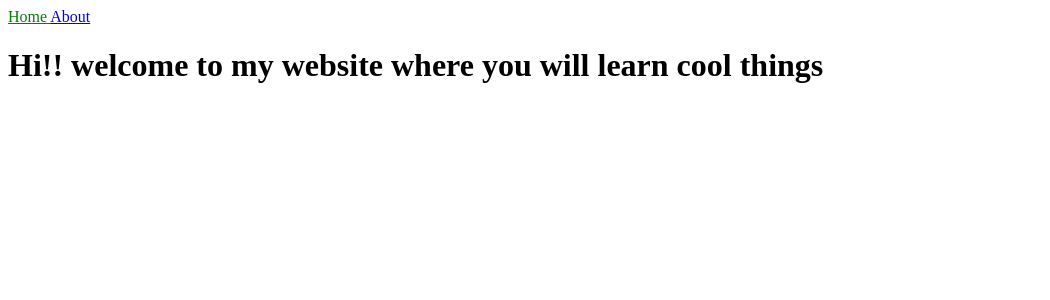
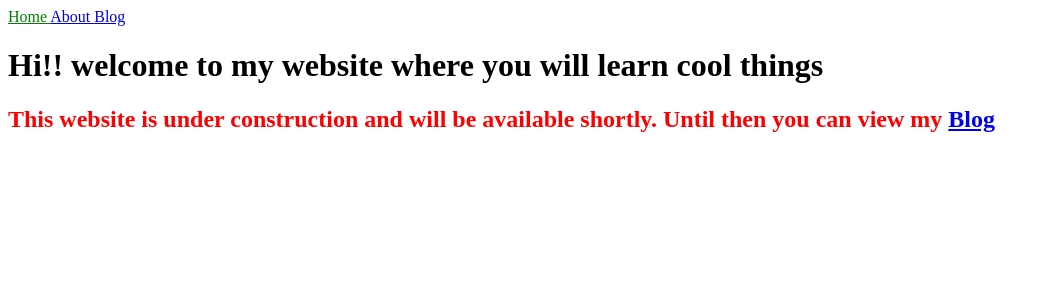
Before and after one commit to jitendra8911/jitendra8911.github.io, a Jekyll site: the page built from index.html, in a window 1280 px wide. Shown: the top 300 px of the page, without its empty margins (0-1050 px from the left). Built offline with Jekyll 4.4.1, drawn with Linux system fonts in a browser that asks for light colours.

Commit message:
add blog tab and start adding projects under it

```diff
--- a/_data/navigation.yaml
+++ b/_data/navigation.yaml
@@ -2,3 +2,5 @@
   link: /
 - name: About
   link: /about.html
+- name: Blog
+  link: /Blog.html
--- /dev/null
+++ b/_sass/blog.scss
@@ -0,0 +1,3 @@
+.blog{
+
+}
--- /dev/null
+++ b/_sass/home.scss
@@ -0,0 +1,5 @@
+.home {
+  .note {
+    color: red;
+  }
+}
--- a/assets/css/styles.scss
+++ b/assets/css/styles.scss
@@ -3,3 +3,4 @@
 ---
 
 @import "main";
+@import "home";
--- a/index.html
+++ b/index.html
@@ -4,5 +4,7 @@ title: Home
 layout: default
 
 ---
-
-<h1>{{ "hi!! Welcome to my website where you will learn cool things" | capitalize }}</h1>
+<div class="home">
+    <h1>{{ "hi!! Welcome to my website where you will learn cool things" | capitalize }}</h1>
+    <h2 class="note">This website is under construction and will be available shortly. Until then you can view my <a href="/Blog.html">Blog</a></h2>
+</div>
```
Also changed, not shown: _layouts/post.html (added, +10 -0 lines), _posts/2011-04-01-Web-Usage-Mining.md (added, +15 -0 lines), _posts/2014-04-01-Accomodation-Reservation-System.md (added, +11 -0 lines), _posts/2014-12-01-K-Means-Clustering.md (added, +11 -0 lines), blog.html (added, +18 -0 lines).
